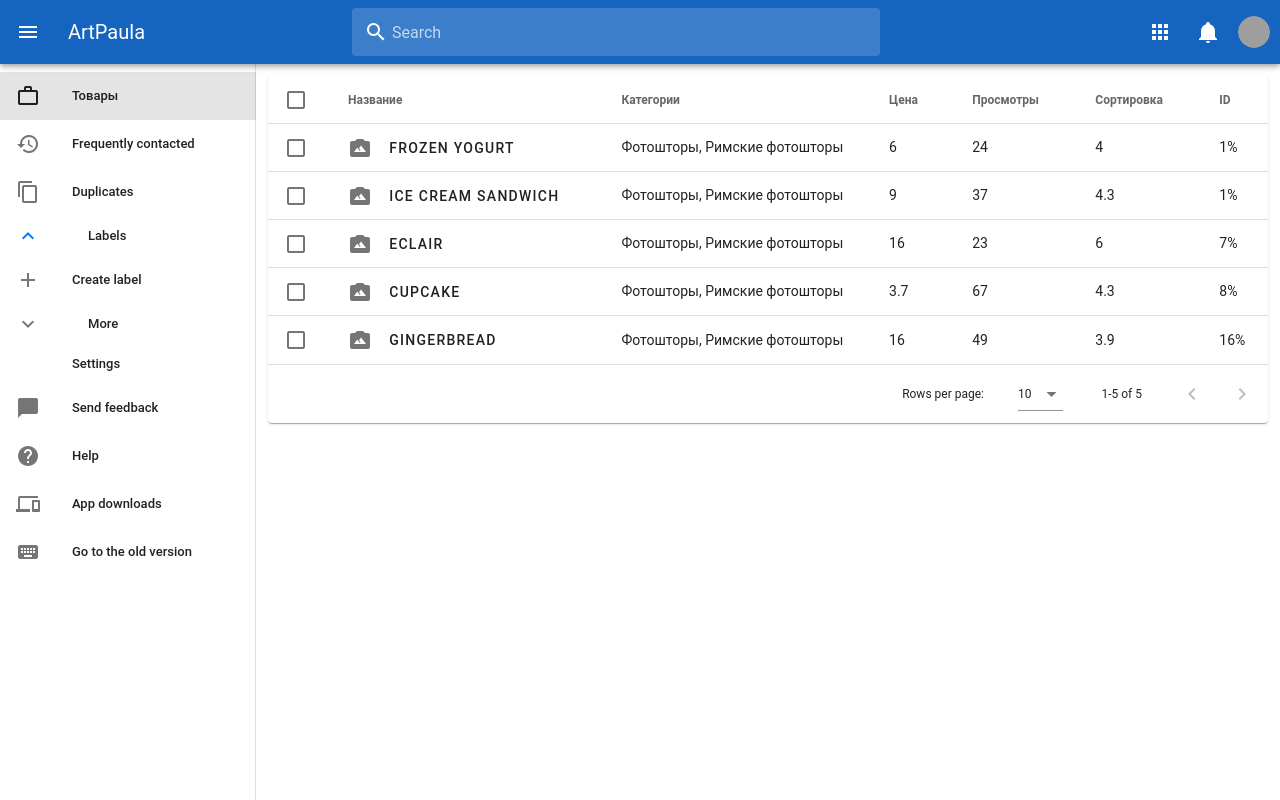
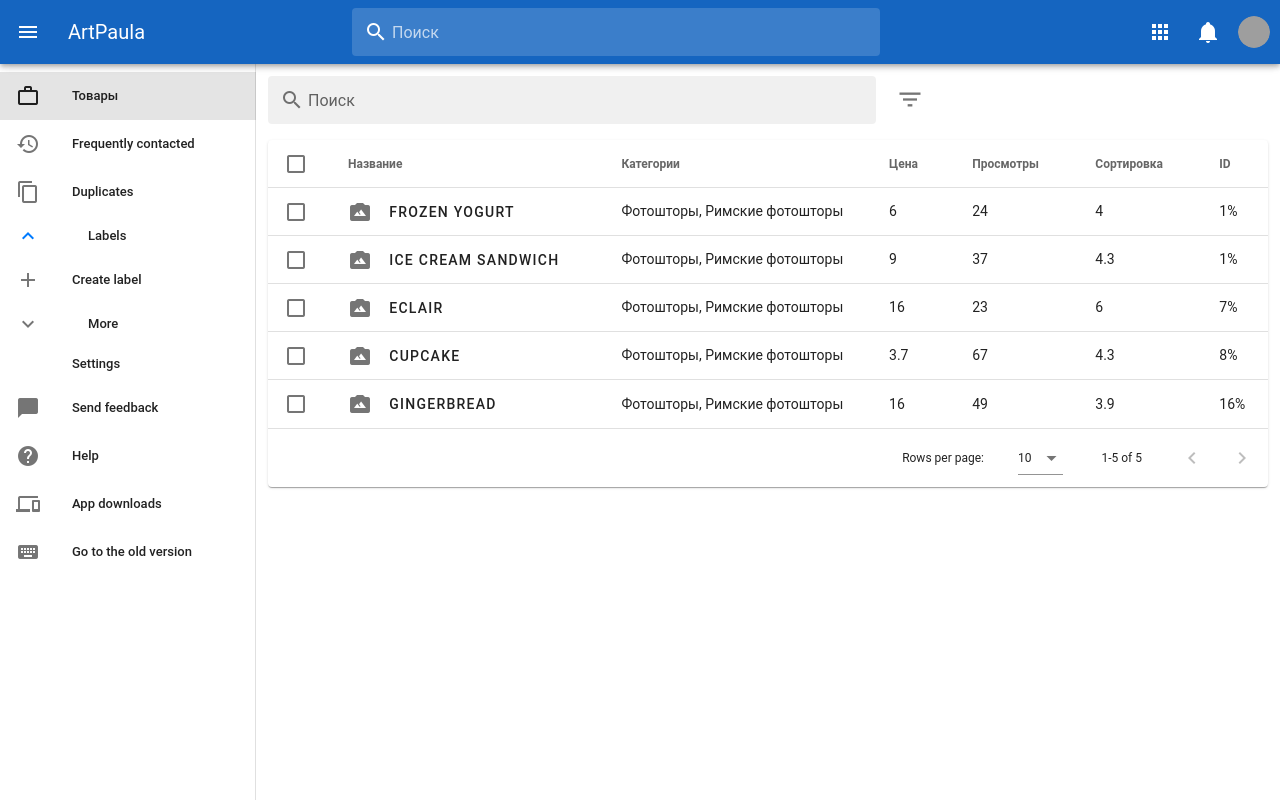
Before and after one commit to cvaize/admin.artpaula.ru, a Vue app: page /products in a window 1280 px wide. Built offline with nearby package versions, Linux system fonts and the light colour scheme; grey boxes are pictures that could not be loaded; a small style sheet from the web is missing.

Commit message:
(Feat) Products

```diff
--- a/package.json
+++ b/package.json
@@ -17,6 +17,7 @@
     "vuex": "^3.1.2"
   },
   "devDependencies": {
+    "@fortawesome/fontawesome-free": "^5.11.2",
     "@vue/cli-plugin-babel": "^4.1.0",
     "@vue/cli-plugin-eslint": "^4.1.0",
     "@vue/cli-plugin-router": "^4.1.0",
--- a/src/App.vue
+++ b/src/App.vue
@@ -95,7 +95,7 @@
         solo-inverted
         hide-details
         prepend-inner-icon="mdi-magnify"
-        label="Search"
+        label="Поиск"
         class="hidden-sm-and-down"
       />
       <v-spacer />
--- a/src/views/Products.vue
+++ b/src/views/Products.vue
@@ -1,5 +1,49 @@
 <template>
   <v-container fluid>
+    <v-navigation-drawer
+      v-model="drawer"
+      app
+      fixed
+      temporary
+      right
+    >
+      <div class="px-4 py-4">
+        <h3 class="text-center mb-3">Фильтр</h3>
+        <v-select label="Категория"
+                  clearable
+                  solo
+                  :items="[{text: 'Фотошторы', value: 1},{text: 'Римские фотошторы', value: 2}]"
+        />
+        <v-select label="Изображения"
+                  clearable
+                  solo
+                  :items="[{text: 'Без изображения', value: 1}]"
+        />
+        <v-select label="Метки"
+                  clearable
+                  solo
+                  :items="[{text: 'От дизайнера', value: 1},{text: 'Супер цена', value: 2}]"
+        />
+        <v-select label="Показывать"
+                  clearable
+                  solo
+                  :items="[{text: 'Опубликованные', value: 1},{text: 'Снято с публикации', value: 2}]"
+        />
+      </div>
+    </v-navigation-drawer>
+    <div class="d-flex align-center mb-4">
+      <v-text-field
+        flat
+        solo-inverted
+        hide-details
+        prepend-inner-icon="mdi-magnify"
+        label="Поиск"
+      />
+      <v-btn class="ml-3" icon large @click="drawer = !drawer">
+        <v-icon>mdi-filter-variant</v-icon>
+      </v-btn>
+      <v-spacer />
+    </div>
     <v-data-table
       v-model="selected"
       :headers="headers"
@@ -28,6 +72,7 @@
 export default {
   data () {
     return {
+      drawer: false,
       singleSelect: false,
       selected: [],
       headers: [
```
Also changed, not shown: 1 other file (tests, documents, lock files or other folders).
